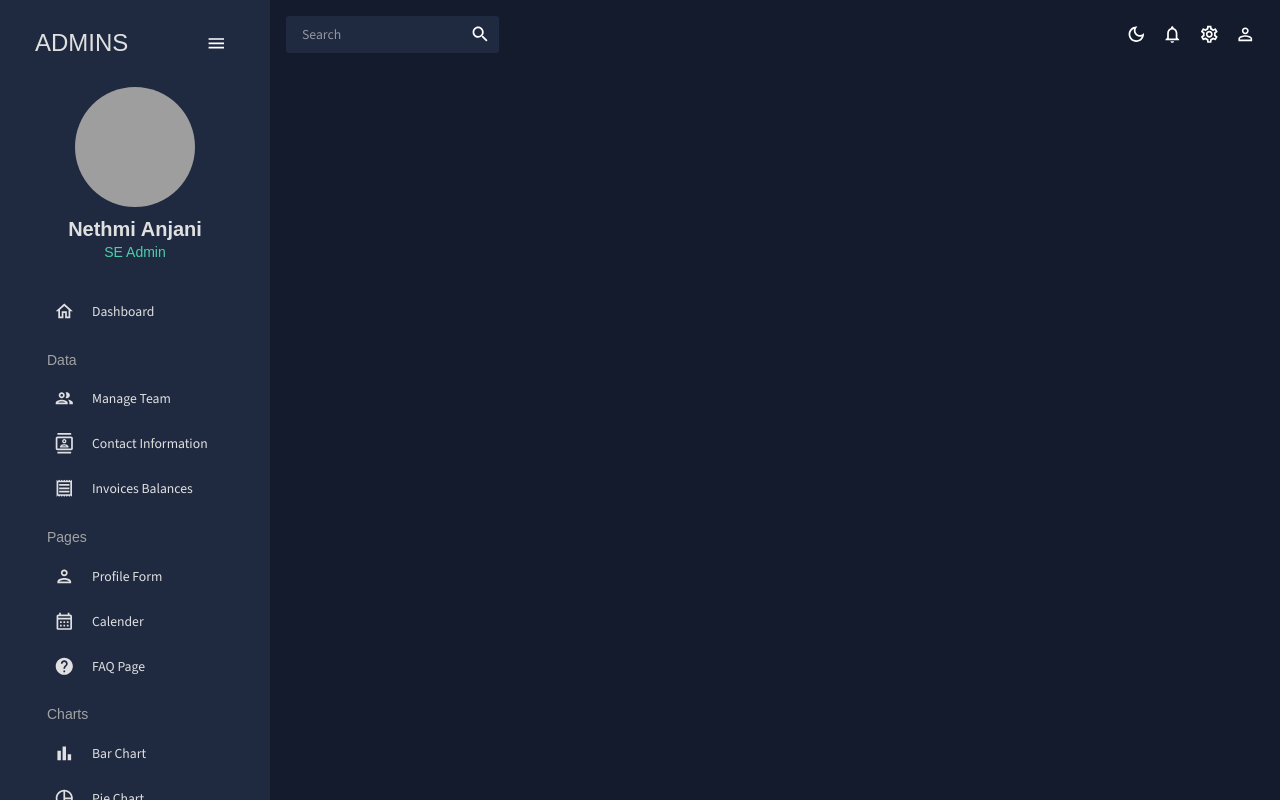
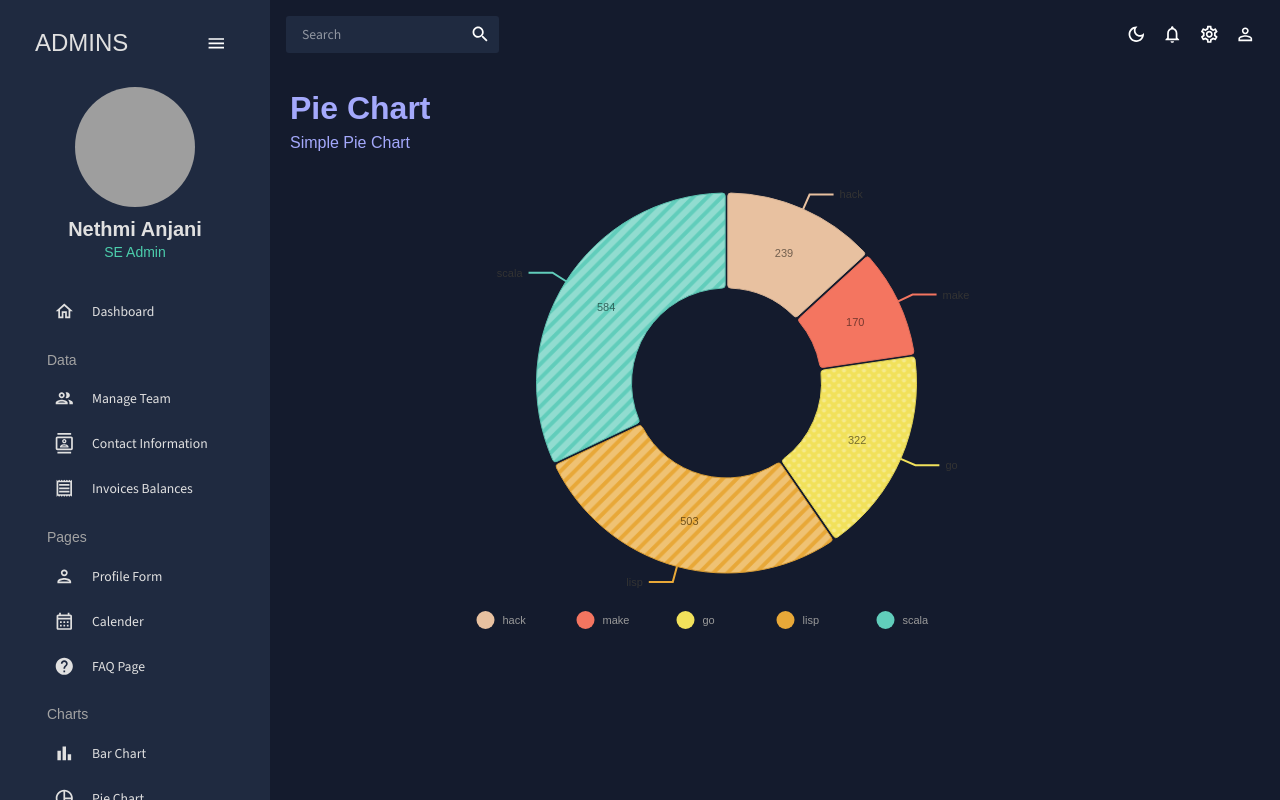
Before and after one commit to 99anjani/AdminDashBoard, a React (Create React App) app: page /pie in a window 1280 px wide. Built offline with nearby package versions, Linux system fonts and the light colour scheme; grey boxes are pictures that could not be loaded.

Commit message:
Development  in piechart

```diff
--- a/src/App.js
+++ b/src/App.js
@@ -12,6 +12,7 @@
 import Calendar from "./Scenes/calendar";
 import FAQ from "./Scenes/faq";
 import Bar from "./Scenes/bar";
+import Pie from "./Scenes/pie";
 
 function App() {
   const [theme, colorMode] = useMode();
@@ -33,6 +34,7 @@
               <Route path="/calender" element={<Calendar/>}/>
               <Route path="/faq" element={<FAQ/>}/>
               <Route path="/bar" element={<Bar/>}/>
+              <Route path="/pie" element={<Pie/>}/>
           </Routes>
           </main>
         </div>
--- a/src/Components/barChart.jsx
+++ b/src/Components/barChart.jsx
@@ -11,7 +11,6 @@
             <ResponsiveBar
                 data={data}
                 theme={{
-                    // added
                     axis: {
                       domain: {
                         line: {
--- /dev/null
+++ b/src/Components/pieChart.jsx
@@ -0,0 +1,161 @@
+import { ResponsivePie } from "@nivo/pie";
+import { mockPieData as data } from "../Data/mockData";
+import { Box, useTheme } from "@mui/material";
+import { tokens } from "../theme";
+
+const PieChart = () => {
+  const theme = useTheme();
+  const colors = tokens(theme.palette.mode);
+
+  return (
+    <Box height={500} width="90%">
+      <ResponsivePie
+        data={data}
+        theme={{
+          axis: {
+            domain: {
+              line: {
+                stroke: colors.grey[100],
+              },
+            },
+            legend: {
+              text: {
+                fill: colors.grey[100],
+              },
+            },
+            ticks: {
+              line: {
+                stroke: colors.grey[100],
+                strokeWidth: 1,
+              },
+              text: {
+                fill: colors.grey[100],
+              },
+            },
+          },
+          legends: {
+            text: {
+              fill: colors.grey[100],
+            },
+          },
+        }}
+        margin={{ top: 40, right: 80, bottom: 80, left: 80 }}
+        innerRadius={0.5}
+        padAngle={0.7}
+        cornerRadius={3}
+        activeOuterRadiusOffset={8}
+        borderWidth={1}
+        borderColor={{
+          from: "color",
+          modifiers: [["darker", 0.2]],
+        }}
+        arcLinkLabelsSkipAngle={10}
+        arcLinkLabelsTextColor="#333333"
+        arcLinkLabelsThickness={2}
+        arcLinkLabelsColor={{ from: "color" }}
+        arcLabelsSkipAngle={10}
+        arcLabelsTextColor={{
+          from: "color",
+          modifiers: [["darker", 2]],
+        }}
+        defs={[
+          {
+            id: "dots",
+            type: "patternDots",
+            background: "inherit",
+            color: "rgba(255, 255, 255, 0.3)",
+            size: 4,
+            padding: 1,
+            stagger: true,
+          },
+          {
+            id: "lines",
+            type: "patternLines",
+            background: "inherit",
+            color: "rgba(255, 255, 255, 0.3)",
+            rotation: -45,
+            lineWidth: 6,
+            spacing: 10,
+          },
+        ]}
+        fill={[
+          {
+            match: {
+              id: "ruby",
+            },
+            id: "dots",
+          },
+          {
+            match: {
+              id: "c",
+            },
+            id: "dots",
+          },
+          {
+            match: {
+              id: "go",
+            },
+            id: "dots",
+          },
+          {
+            match: {
+              id: "python",
+            },
+            id: "dots",
+          },
+          {
+            match: {
+              id: "scala",
+            },
+            id: "lines",
+          },
+          {
+            match: {
+              id: "lisp",
+            },
+            id: "lines",
+          },
+          {
+            match: {
+              id: "elixir",
+            },
+            id: "lines",
+          },
+          {
+            match: {
+              id: "javascript",
+            },
+            id: "lines",
+          },
+        ]}
+        legends={[
+          {
+            anchor: "bottom",
+            direction: "row",
+            justify: false,
+            translateX: 0,
+            translateY: 56,
+            itemsSpacing: 0,
+            itemWidth: 100,
+            itemHeight: 18,
+            itemTextColor: "#999",
+            itemDirection: "left-to-right",
+            itemOpacity: 1,
+            symbolSize: 18,
+            symbolShape: "circle",
+            effects: [
+              {
+                on: "hover",
+                style: {
+                  itemTextColor: "#000",
+                },
+              },
+            ],
+          },
+        ]}
+      />
+    </Box>
+  );
+};
+
+export default PieChart;
--- /dev/null
+++ b/src/Scenes/pie/index.jsx
@@ -0,0 +1,16 @@
+import { Box } from "@mui/material"
+import Header from "../../Components/header"
+import PieChart from "../../Components/pieChart";
+
+
+const Pie = () => {
+    return(
+        <Box m="20px">
+            <Header title="Pie Chart" subtitle="Simple Pie Chart"/>
+            <Box  height="75vh">
+                <PieChart/>
+            </Box>
+        </Box>
+    )
+}
+export default Pie;
```
